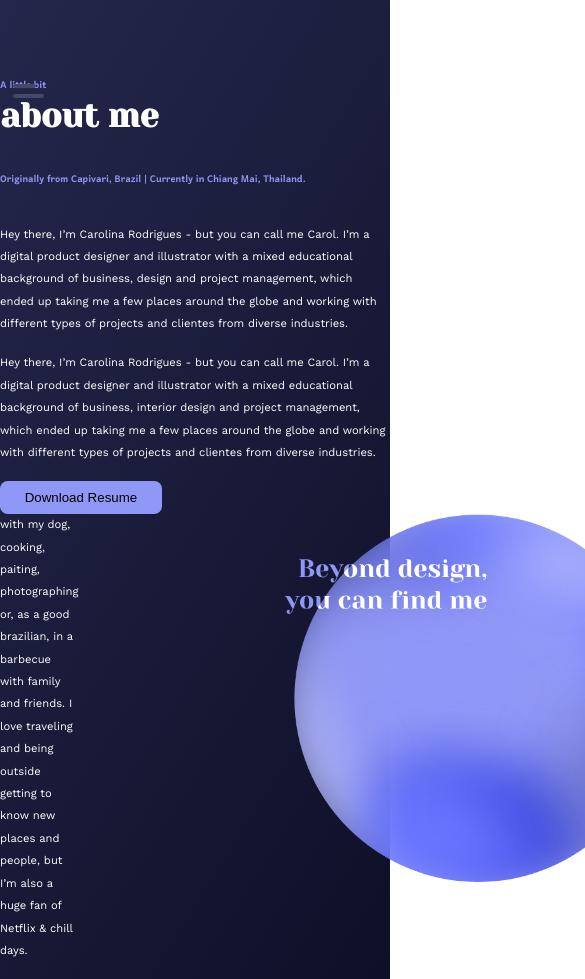
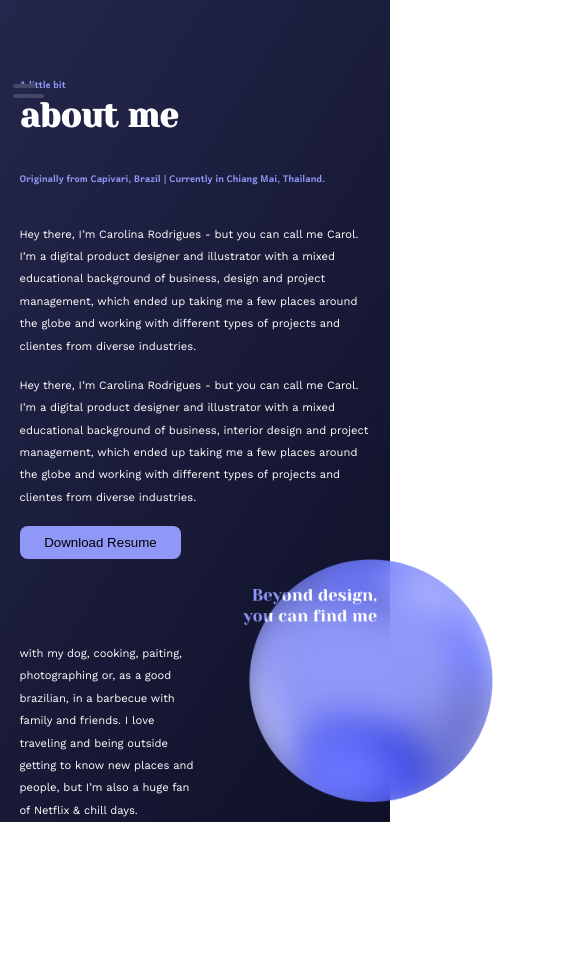
Before and after one commit to maolivieri/carolina-portfolio, a Next.js app: page /about in a window 390 px wide. Shown: the top 979 px of the page, 585 px wide, since content can reach past the window. After the commit the page ends 844 px from the top, so only its background shows below. Built offline with nearby package versions, Linux system fonts and the light colour scheme.

Commit message:
style: make about me circle responsive and make main body width responsive

```diff
--- a/src/pages/about/styles.module.scss
+++ b/src/pages/about/styles.module.scss
@@ -13,9 +13,23 @@
 
 .main {
   margin: auto;
-  max-width: 800px;
+  max-width: 90vw;
   padding-top: calc(10vh - 0.8rem);
   //   padding-top: 10vh;
+
+  @media (min-width: 768px) {
+    max-width: 78vw;
+  }
+
+  /* Large devices (laptops/desktops, 992px and up) */
+  @media (min-width: 992px) {
+    max-width: 60vw;
+  }
+
+  /* Extra large devices (large laptops and desktops, 1200px and up) */
+  @media (min-width: 1200px) {
+    max-width: 42vw;
+  }
 
   h5 {
     margin: 0;
@@ -55,13 +69,34 @@
 
 .extaContent {
   display: flex;
+  min-height: calc(45vw * 1.5);
+
+  @media (min-width: 768px) {
+    min-height: calc(39vw * 1.5);
+  }
+
+  /* Large devices (laptops/desktops, 992px and up) */
+  @media (min-width: 992px) {
+    min-height: calc(30vw * 1.5);
+  }
+
+  /* Extra large devices (large laptops and desktops, 1200px and up) */
+  @media (min-width: 1200px) {
+    min-height: calc(21vw * 1.5);
+  }
 }
 
 .extaContentLeftColumn {
   flex: 1;
   //   background: yellowgreen;
-  //   width: 50%;
   align-self: flex-end;
+  max-width: 50%;
+  vertical-align: bottom;
+
+  p {
+    // margin-top: auto;
+    margin-bottom: 0;
+  }
 }
 
 .extaContentRightColumn {
@@ -72,18 +107,54 @@
   //   min-height: 600px;
   text-align: right;
   font-size: 1.4rem;
+  align-self: flex-end;
+  max-width: 50%;
+  min-width: 50%;
 
   h3 {
     color: #ffffff;
   }
+
+  min-height: calc(45vw * 1.5);
+
+  @media (min-width: 768px) {
+    min-height: calc(39vw * 1.5);
+  }
+
+  /* Large devices (laptops/desktops, 992px and up) */
+  @media (min-width: 992px) {
+    min-height: calc(30vw * 1.5);
+  }
+
+  /* Extra large devices (large laptops and desktops, 1200px and up) */
+  @media (min-width: 1200px) {
+    min-height: calc(21vw * 1.5);
+  }
 }
 
 .profileDetailCircle {
-  //   position: absolute;
+  position: absolute;
   top: 0;
   right: 0;
-  //   height: calc(600px - 1.2rem);
-  height: 400px;
-  width: 400px;
-  transform: translateX(50%);
+  transform: translate(50%, 0%);
+
+  min-height: calc(45vw * 1.5);
+  min-width: calc(45vw * 1.5);
+
+  @media (min-width: 768px) {
+    min-height: calc(39vw * 1.5);
+    min-width: calc(39vw * 1.5);
+  }
+
+  /* Large devices (laptops/desktops, 992px and up) */
+  @media (min-width: 992px) {
+    min-height: calc(30vw * 1.5);
+    min-width: calc(30vw * 1.5);
+  }
+
+  /* Extra large devices (large laptops and desktops, 1200px and up) */
+  @media (min-width: 1200px) {
+    min-height: calc(21vw * 1.5);
+    min-width: calc(21vw * 1.5);
+  }
 }
--- a/src/styles/globals.scss
+++ b/src/styles/globals.scss
@@ -74,23 +74,3 @@ a {
     font-size: 100%;
   }
 }
-
-@media (min-width: 768px) {
-  html {
-    // font-size: 87.5%;
-  }
-}
-
-/* Large devices (laptops/desktops, 992px and up) */
-@media (min-width: 992px) {
-  html {
-    // font-size: 93.75%;
-  }
-}
-
-/* Extra large devices (large laptops and desktops, 1200px and up) */
-@media (min-width: 1200px) {
-  html {
-    // font-size: 100%;
-  }
-}
```
